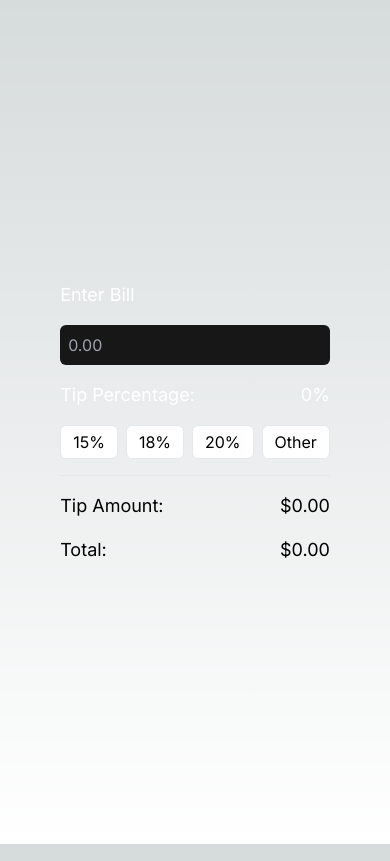
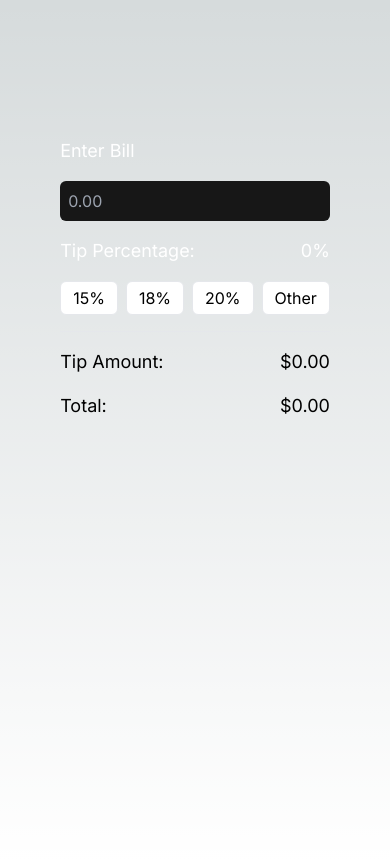
Before and after one commit to bluffdev/tip-calculator, a Next.js app: page / in a window 390 px wide. Built offline with nearby package versions, Linux system fonts and the light colour scheme.

Commit message:
added num pad for mobile devices

```diff
--- a/src/app/page.tsx
+++ b/src/app/page.tsx
@@ -45,7 +45,7 @@
   }
 
   return (
-    <main className="flex min-h-screen flex-col items-center justify-center p-24">
+    <main className="flex min-h-screen flex-col items-center p-24 mt-[2vh] lg:justify-center lg:mt-0">
       <div className="flex flex-col p-6 gap-4 lg:border lg:rounded-md">
         <label htmlFor="bill-input" className="text-white text-lg">
           Enter Bill
@@ -53,6 +53,7 @@
         <input
           id="bill-input"
           type="text"
+          inputMode="decimal"
           value={bill}
           placeholder="0.00"
           onChange={(e) => {
@@ -106,6 +107,7 @@
         {otherSelected && (
           <input
             type="text"
+            inputMode="decimal"
             value={tipPercentage}
             placeholder="0"
             onChange={(e) => {
```
